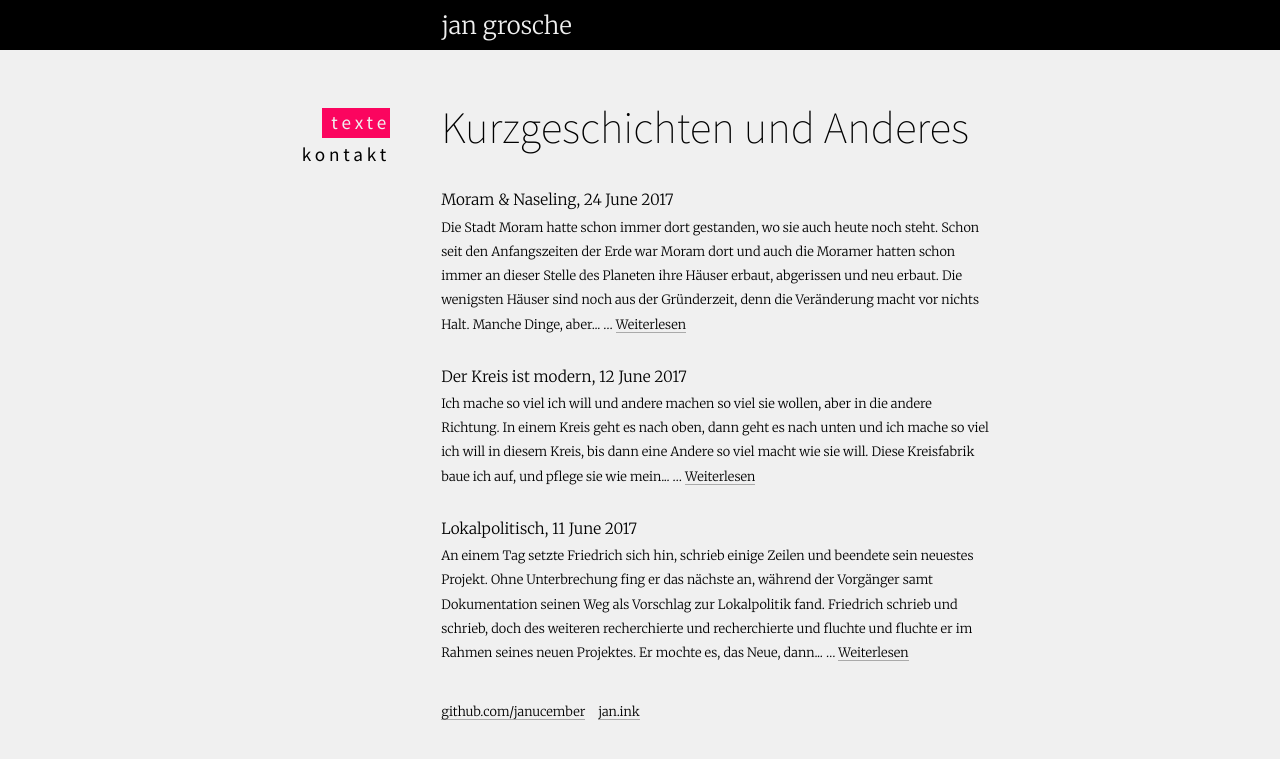
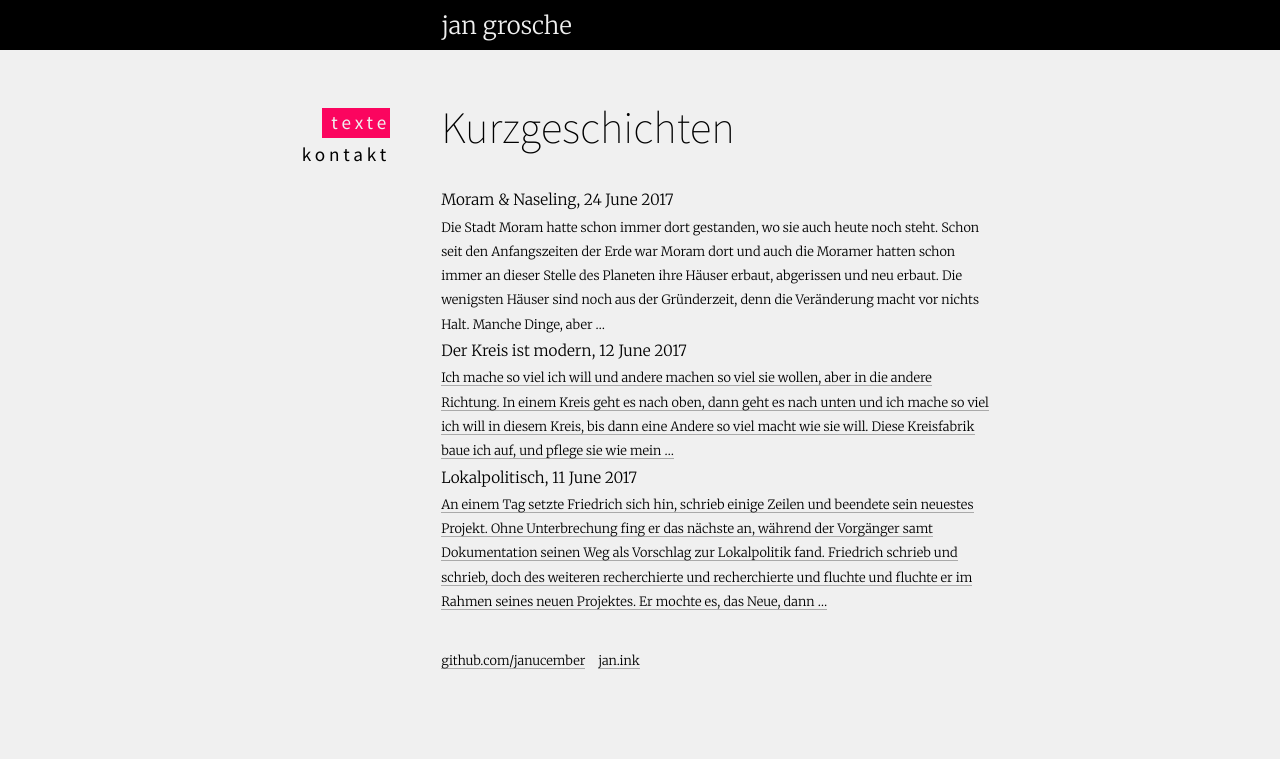
Before and after one commit to janucember/creative-writing-german, a Jekyll site: the page built from index.html, in a window 1280 px wide. Shown: the top 759 px of the page. Built offline with Jekyll 4.4.1, drawn with Linux system fonts in a browser that asks for light colours.

Commit message:
edited post view

```diff
--- a/_layouts/post.html
+++ b/_layouts/post.html
@@ -2,7 +2,7 @@
 layout: default
 ---
 <h1>{{ page.title }}</h1>
-<p class="meta">{{ page.date | date_to_string }}</p>
+<h2>{{ page.date | date_to_long_string }}</h2>
 
 <div class="post">
   {{ content }}
--- a/index.html
+++ b/index.html
@@ -1,6 +1,6 @@
 ---
 layout: default
-title: Kurzgeschichten und Anderes
+title: Kurzgeschichten
 ---
 <h1>{{ page.title }}</h1>
 <ul class="posts">
@@ -8,7 +8,7 @@
   {% for post in site.posts %}
     <li>
         <h2>{{ post.title }}, {{ post.date | date_to_long_string }}</h2>
-        <p>{{ post.content | strip_html | truncatewords: 60 }} … <a href="/creative-writing-german{{ post.url }}">Weiterlesen</a></p>
+        <p>{{ post.content | strip_html | truncatewords: 60, " … <a href="/creative-writing-german{{ post.url }}">Weiterlesen</a>" }}</p>
     </li>
   {% endfor %}
 </ul>
```
